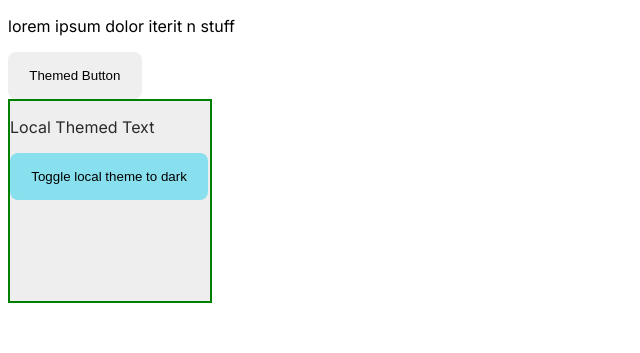
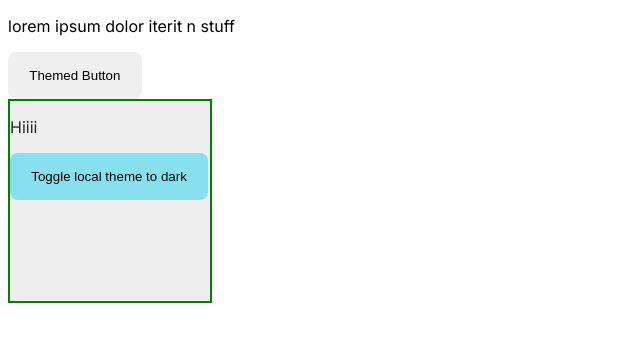
Before and after one commit to Anjanikumar-G/Theme-Toggle-Context---Resume-Project-1-Folder-based-routing-using-Pages-Router, a Next.js app: page / in a window 1280 px wide. Shown: the top 353 px of the page, without its empty margins (0-640 px from the left). Built offline with nearby package versions, Linux system fonts and the light colour scheme.

Commit message:
Update LocalThemedBox.js

```diff
--- a/app/components/LocalThemedBox.js
+++ b/app/components/LocalThemedBox.js
@@ -1,30 +1,22 @@
-'use client'
-import React, { useContext } from 'react';
+import React from 'react';
 import { ThemeContext } from './ThemeProvider';
 
 const LocalThemedBox = () => {
-    // Access theme and toggleTheme function from the context
-    const { theme, toggleTheme } = useContext(ThemeContext);
-
-    // Function to toggle the local theme
-    const toggleLocalTheme = () => {
-        // Implement logic to toggle the local theme
-    };
-
-    return (
-        <div style={{ width: '200px', height: '200px', border: '2px solid green' }} id="local-themed-box" className={`bg-${theme}`}>
-            <p id="local-themed-text-container" className={`txt-${theme}`}>
-                Local Themed Text
-            </p>
-            <button
-                id="local-theme-toggler"
-                className={`btn ${theme === 'light' ? 'btn-light' : 'btn-dark'}`}
-                onClick={toggleLocalTheme}
-            >
-                {theme === "light" ? "Toggle local theme to dark" : "Toggle local theme to light"}
-            </button>
-        </div>
-    );
+    const {theme} = React.useContext(ThemeContext)
+    const [localTheme,setLocalTheme] = React.useState(theme)
+    React.useEffect(()=>{
+        setLocalTheme(theme)
+    },[theme])
+return(
+    <div style={{width:'200px',height:'200px',border:'2px solid green'}} id="local-themed-box" className={`bg-${localTheme}`}>
+        <p className={`txt-${localTheme}`} id="local-themed-text-container">
+            Hiiii
+        </p>
+        <button id="local-theme-toggler" className={`btn btn-${localTheme}`}onClick={()=>{setLocalTheme(localTheme === 'light' ? 'dark' : 'light')}}>
+            Toggle local theme to {localTheme === 'light' ? 'dark' : 'light'}
+        </button>
+    </div>
+)
 }
 
-export { LocalThemedBox };
+export { LocalThemedBox }
```
